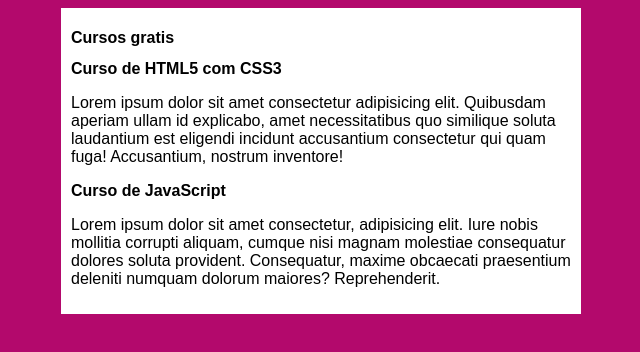
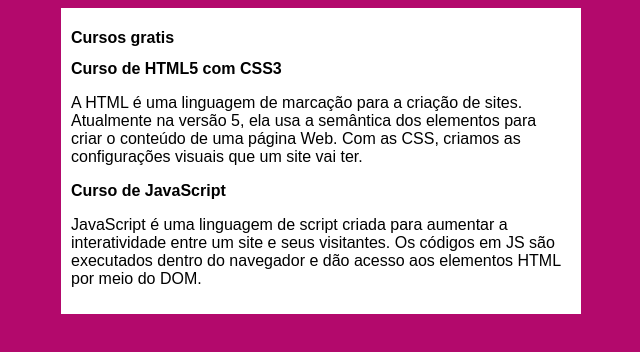
Before and after one commit to EmanuelRicardo/Projeto-site, a plain HTML site: page index.html in a window 1280 px wide. Shown: the whole page, without its empty margins (319-959 px from the left). Drawn offline with Linux system fonts and the light colour scheme.

Commit message:
Atualizando html

```diff
--- a/index.html
+++ b/index.html
@@ -13,11 +13,11 @@
         </header>
         <article>
             <h2>Curso de HTML5 com CSS3</h2>
-            <p>Lorem ipsum dolor sit amet consectetur adipisicing elit. Quibusdam aperiam ullam id explicabo, amet necessitatibus quo similique soluta laudantium est eligendi incidunt accusantium consectetur qui quam fuga! Accusantium, nostrum inventore!</p>
+            <p>A HTML é uma linguagem de marcação para a criação de sites. Atualmente na versão 5, ela usa a semântica dos elementos para criar o conteúdo de uma página Web. Com as CSS, criamos as configurações visuais que um site vai ter.</p>
         </article>
         <article>
             <h2>Curso de JavaScript</h2>
-            <p>Lorem ipsum dolor sit amet consectetur, adipisicing elit. Iure nobis mollitia corrupti aliquam, cumque nisi magnam molestiae consequatur dolores soluta provident. Consequatur, maxime obcaecati praesentium deleniti numquam dolorum maiores? Reprehenderit.</p>
+            <p>JavaScript</abbr> é uma linguagem de script criada para aumentar a interatividade entre um site e seus visitantes. Os códigos em JS são executados dentro do navegador e dão acesso aos elementos HTML por meio do DOM.</p>
         </article>
 
     </main>
```
